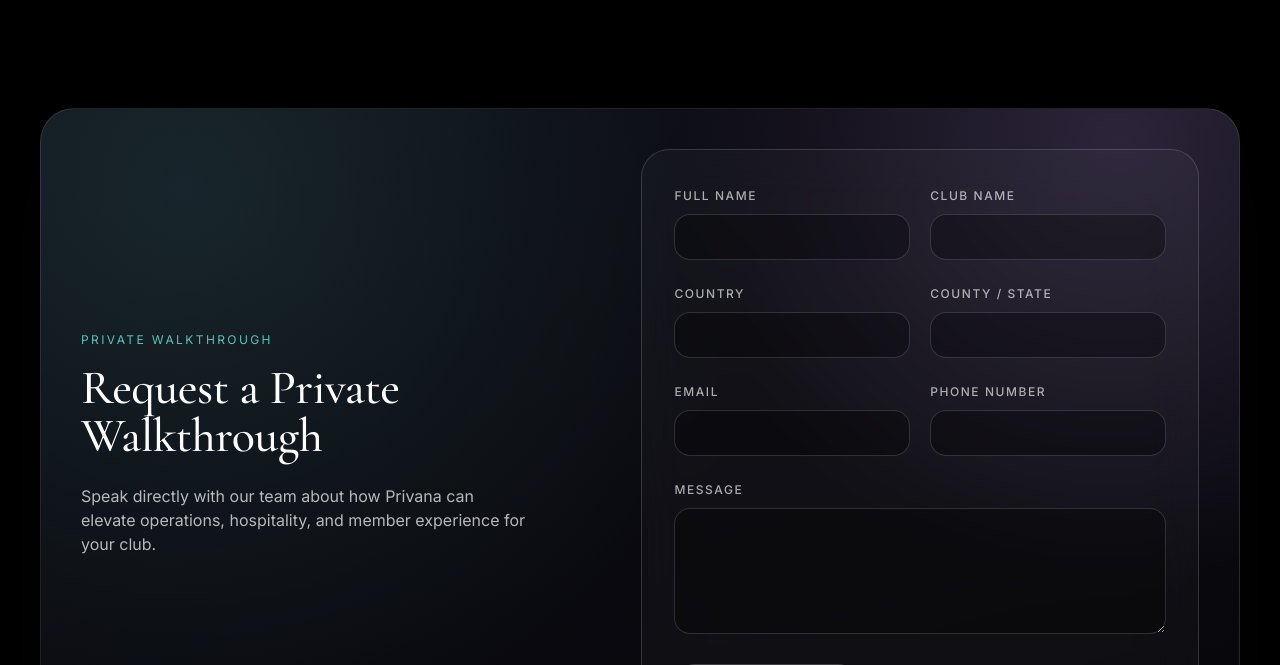
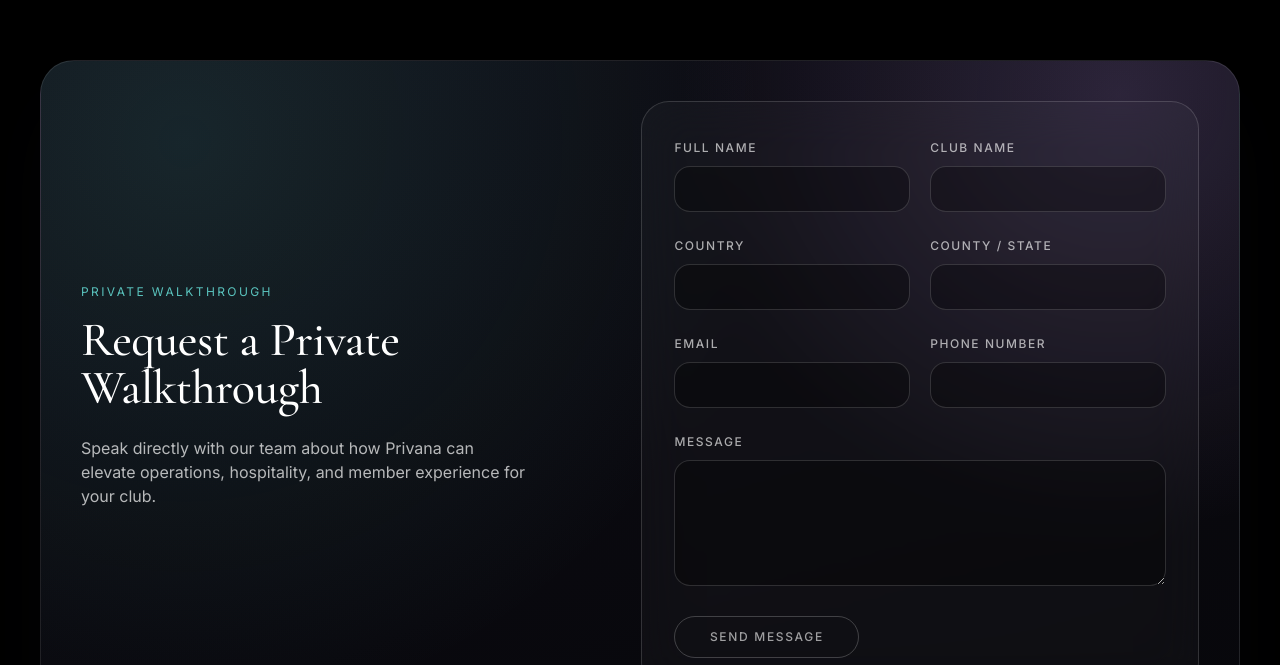
Before and after one commit to GaryPrivana/privana-website, a Next.js app: page / in a window 1280 px wide. Shown: the part 7495-8160 px from the top of the page. Built offline with nearby package versions, Linux system fonts and the light colour scheme.

Commit message:
Tighten vertical spacing around contact form section

```diff
--- a/components/contact-form-section.tsx
+++ b/components/contact-form-section.tsx
@@ -105,7 +105,7 @@
   }
 
   return (
-    <section aria-labelledby="private-walkthrough" className="section-pad bg-black text-white">
+    <section aria-labelledby="private-walkthrough" className="bg-black py-12 text-white sm:py-16">
       <div className="container-shell">
         <div className="grid gap-10 rounded-[34px] border border-white/10 bg-[radial-gradient(circle_at_12%_12%,rgba(98,213,206,0.13),transparent_48%),radial-gradient(circle_at_90%_5%,rgba(175,139,218,0.2),transparent_35%),linear-gradient(165deg,#0d0c14,#07070b)] p-7 shadow-[0_36px_84px_rgba(6,6,10,0.55)] sm:p-10 lg:grid-cols-[0.95fr_1.05fr] lg:gap-14">
           <div className="self-center">
```
